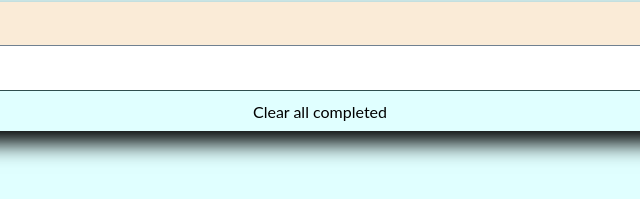
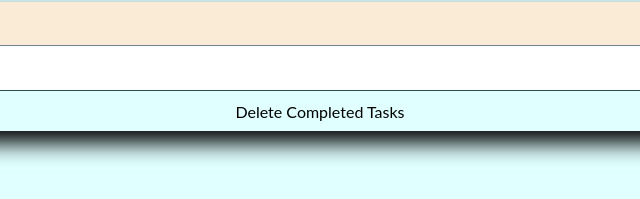
Before and after one commit to rmiyoyo/To-Do-List, a website built with webpack: page src/index.html in a window 1280 px wide. Shown: the part 99-298 px from the top of the page, 320-960 px from the left. Built offline with nearby package versions, Linux system fonts and the light colour scheme.

Commit message:
Change titles to more appropriate titles

```diff
--- a/src/index.html
+++ b/src/index.html
@@ -5,7 +5,7 @@
     <meta charset="UTF-8">
     <meta name="viewport" content="width=device-width, initial-scale=1.0">
     <script src="https://kit.fontawesome.com/4a3fcfc5e4.js" crossorigin="anonymous"></script>
-    <title>To-Do List</title>
+    <title>To-Do List App</title>
 </head>
 
 <body>
@@ -23,7 +23,7 @@
                 <i class="fa-solid fa-turn-down fa-rotate-90" id="activityCheck"></i>
             </div>
         </div>
-        <div class="delete-finished-activities hrzntl">Clear all completed</div>
+        <div class="delete-finished-activities hrzntl">Delete Completed Tasks</div>
     </div>
 </body>
 
```
